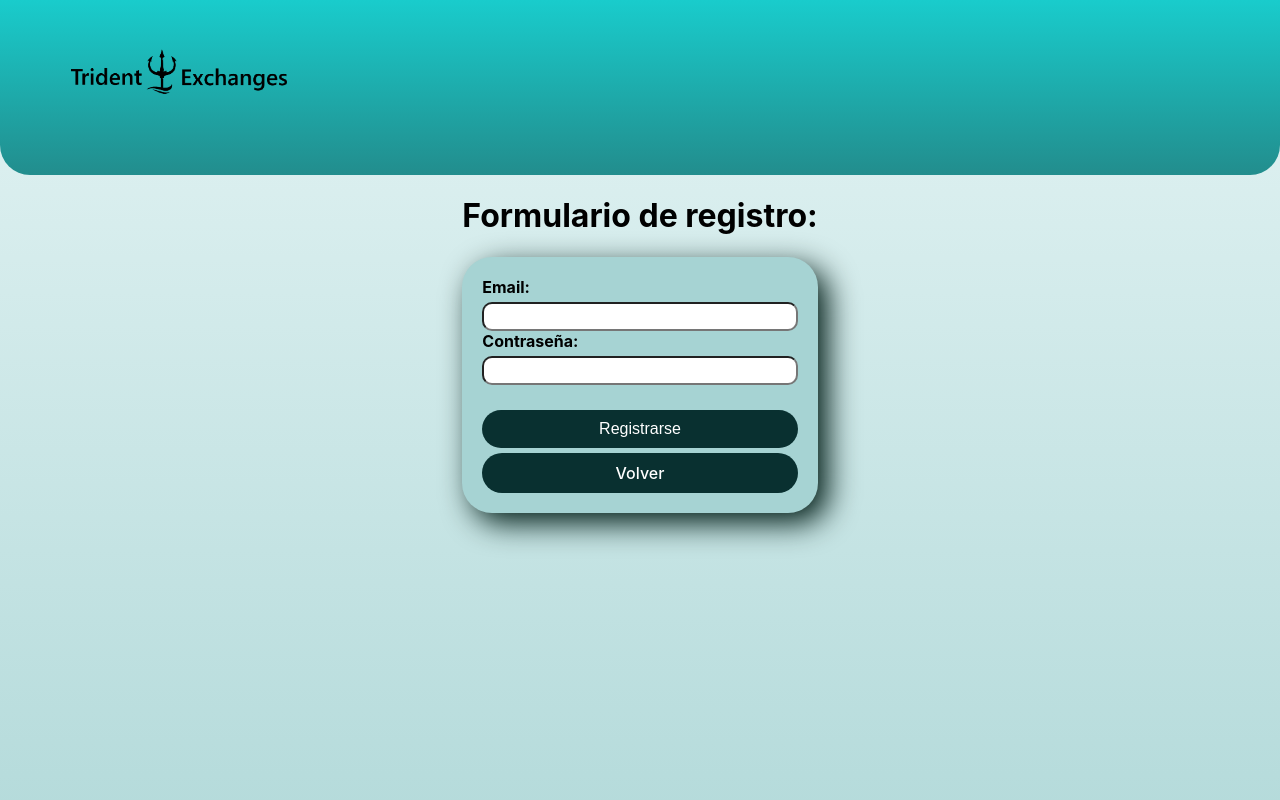
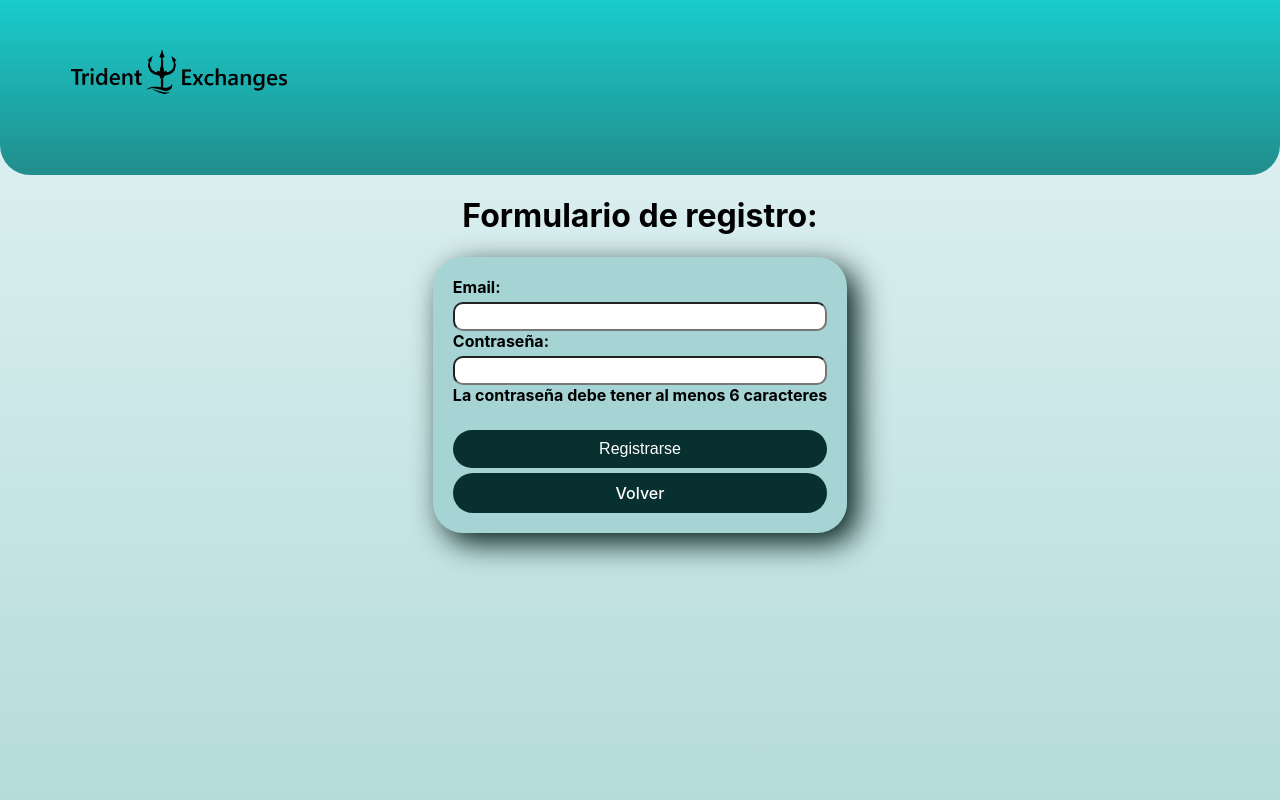
Before and after one commit to MaxiPepa/TPI-LabCom3-TridentExchange, a React (Create React App) app: page /register-form in a window 1280 px wide. Shown: the top 800 px of the page. Built offline with nearby package versions, Linux system fonts and the light colour scheme; what reactfire would draw is missing.

Commit message:
Added text to warn password requirements

```diff
--- a/src/components/RegisterForm/RegisterForm.js
+++ b/src/components/RegisterForm/RegisterForm.js
@@ -39,7 +39,7 @@ const RegisterForm = () => {
     } else if (enteredPassword.length < 6) {
       setErrors({
         ...errors,
-        password: "La contraseña debe tener al menos 6 caracteres",
+        password: "La contraseña no cumple los requisitos.",
       });
     } else {
       let _errors = { ...errors };
@@ -106,6 +106,7 @@ const RegisterForm = () => {
           onBlur={onPasswordInputBlur}
         ></input>
         {errors.password && <div className="error">{errors.password}</div>}
+        <span>La contraseña debe tener al menos 6 caracteres</span>
         <div className="button_register">
           <button type="button" onClick={registerButtonHandler}>
             Registrarse
```
